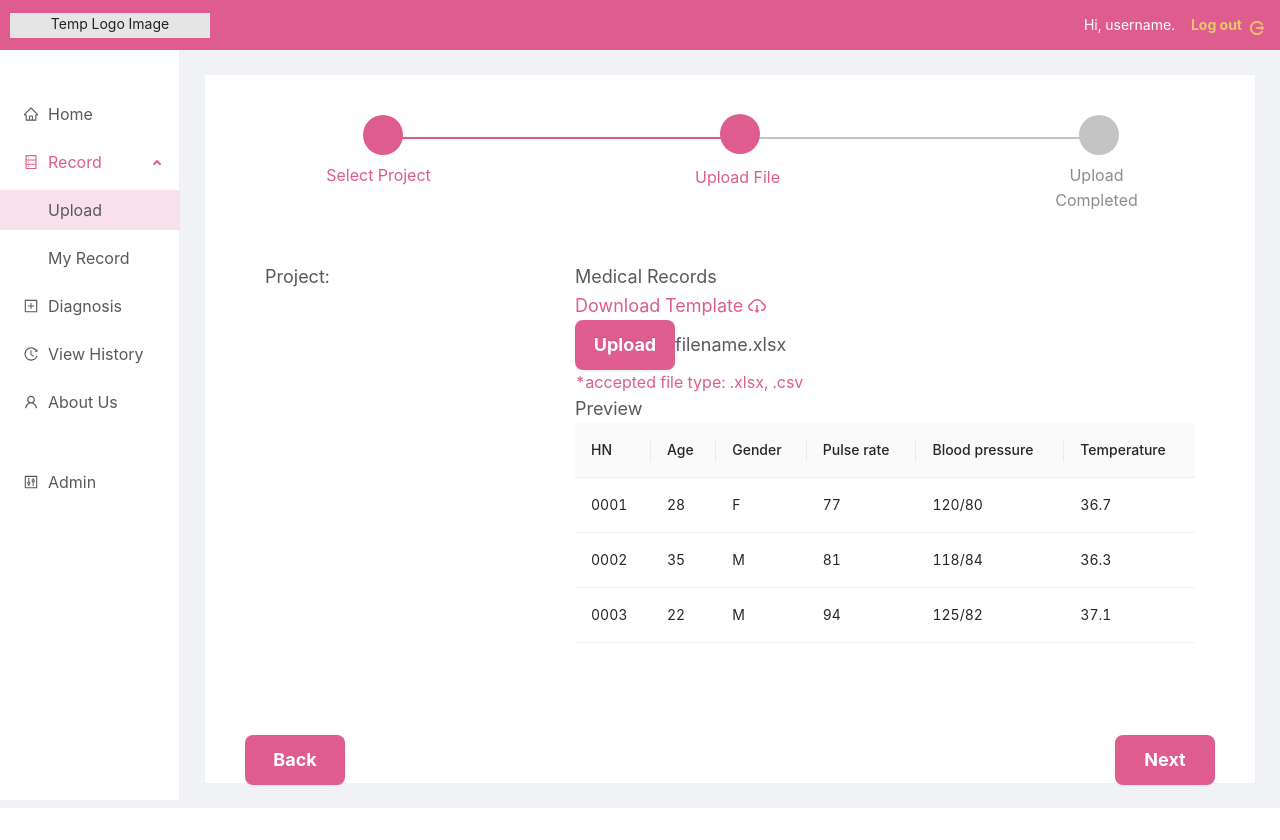
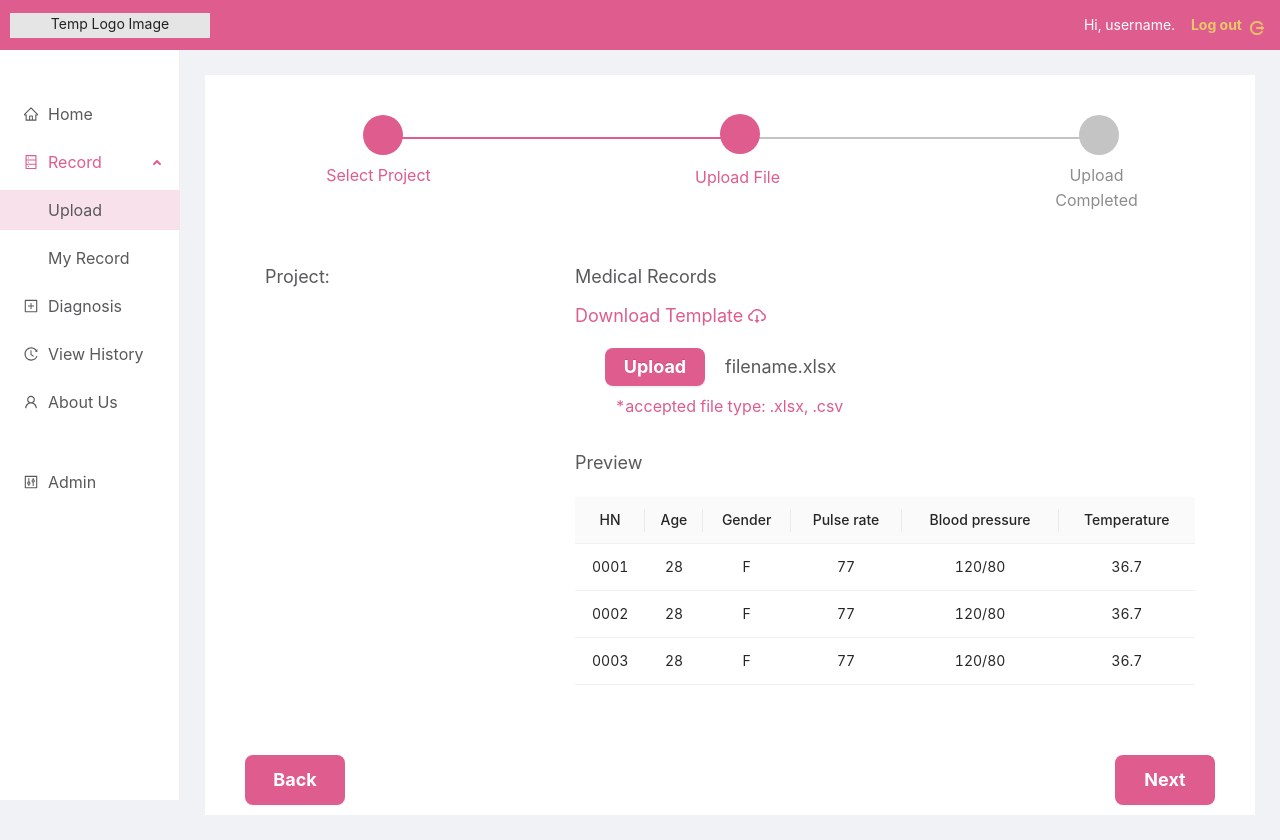
Before and after one commit to Ribbinnn/fl-webapp-front, a React (Create React App) app: page /record/upload in a window 1280 px wide. Both pictures are taken after a click on the button "Next". Before the commit the page ends 808 px from the top, so only its background shows below. Built offline with nearby package versions, Linux system fonts and the light colour scheme.

Commit message:
add css to upload record form (except table)

```diff
--- a/src/layout/LayOut.css
+++ b/src/layout/LayOut.css
@@ -165,8 +165,8 @@
 
 .steps-content {
   width: 100%;
-  height: 83%;
-  padding: 50px 20px;
+  height: 82%;
+  padding: 50px 20px 40px 20px;
 }
 
 .steps-action{
@@ -201,6 +201,11 @@ ol {
   margin-left: 50px;
   }
 
+.upload-record-form {
+  display: grid;
+  grid-auto-flow: row;
+  grid-row-gap: 10px;
+}
 
 /* button --------------------- */
 .primary-btn,
--- a/src/record/UploadRecord.js
+++ b/src/record/UploadRecord.js
@@ -65,8 +65,7 @@ export default function UploadRecord() {
               }
             </Col>
           </Row>
-        </div>
-      }
+        </div>}
       {current === steps.length -1 &&
         <Completed btnList={btnList} title="Upload Completed"/>}
       {current < steps.length - 1 && (
--- a/src/record/UploadRecordForm.js
+++ b/src/record/UploadRecordForm.js
@@ -6,71 +6,60 @@ function UploadRecordForm() {
 
     const [filename, setFilename] = useState("filename.xlsx");
 
-    const uploadedRecords = [ // get from uploaded file > map
-        {
-            key: "1",
-            hn: "0001",
+    const uploadedRecords = []; // get from uploaded file > map
+    for (let i = 1; i < 4; i++) {
+        uploadedRecords.push({
+            key: i,
+            hn: "000" + i,
             age: 28,
             gender: "F",
             pulse_rate: 77,
             blood_pressure: "120/80",
             temperature: 36.7,
-        },
-        {
-            key: "2",
-            hn: "0002",
-            age: 35,
-            gender: "M",
-            pulse_rate: 81,
-            blood_pressure: "118/84",
-            temperature: 36.3,
-        },
-        {
-            key: "3",
-            hn: "0003",
-            age: 22,
-            gender: "M",
-            pulse_rate: 94,
-            blood_pressure: "125/82",
-            temperature: 37.1,
-        },
-    ];
+        });
+      }
 
     const columns = [ // get from project > map
         {
             title: "HN",
             dataIndex: "hn",
             key: "hn",
+            align: "center",
         },
         {
             title: "Age",
             dataIndex: "age",
             key: "age",
+            align: "center",
         },
         {
             title: "Gender",
             dataIndex: "gender",
             key: "gender",
+            align: "center",
         },
         {
             title: "Pulse rate",
             dataIndex: "pulse_rate",
             key: "pulse_rate",
+            align: "center",
         },
         {
             title: "Blood pressure",
             dataIndex: "blood_pressure",
             key: "blood_pressure",
+            align: "center",
         },
         {
             title: "Temperature",
             dataIndex: "temperature",
             key: "temperature",
+            align: "center",
         }
     ];
 
     return(
-        <div>
+        <div className="upload-record-form">
             <label style={{display: "block"}}>Medical Records</label>
             <a
                 style={{color: "#de5c8e", display: "flex", alignItems: "center"}}
@@ -80,24 +69,31 @@ function UploadRecordForm() {
                     Download Template
                     <CloudDownloadOutlined style={{marginLeft: "5px"}} />
             </a>
+            <div style={{margin: "8px 0 20px 30px"}}>
                 <Button
                     type="primary"
-                className="primary-btn"
+                    className="primary-btn smaller"
                     onClick={() => {
                         /* call upload file api */
                     }}>
                         Upload
                 </Button>
-            <label>{filename}</label>
-            <label id="smaller-label" style={{display: "block", color: "#de5c8e"}}>
+                <label style={{marginLeft: "20px"}}>{filename}</label>
+                <label id="smaller-label" style={{display: "block", color: "#de5c8e", margin: "8px 0 0 10px"}}>
                     *accepted file type: .xlsx, .csv
                 </label>
+            </div>
             {uploadedRecords &&
                 <div>
-                    <label style={{display: "block"}}>Preview</label>
-                    <Table columns={columns} dataSource={uploadedRecords} pagination={{ position: ["none", "none"] }} />
-                </div>
-            }
+                    <label style={{display: "block", marginBottom: "20px"}}>Preview</label>
+                    <Table
+                        columns={columns}
+                        dataSource={uploadedRecords}
+                        pagination={{position: ["none", "none"]}}
+                        // scroll={{y: 140}} // bugs: table is shaking and its width is fixed :(
+                        size="middle"
+                    />
+                </div>}
         </div>
     );
 }
```
Lines whose indentation alone changed are shown as unchanged.
